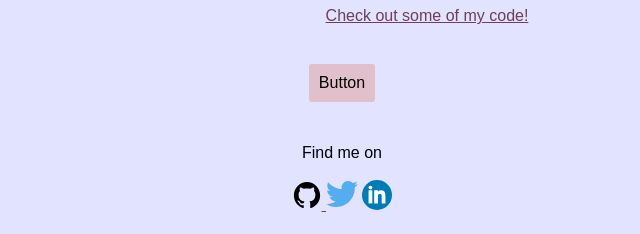
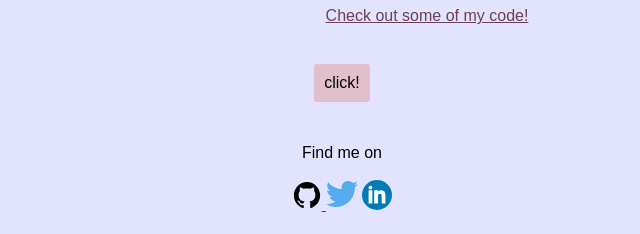
Before and after one commit to kendall0m/website-portfolio, a plain HTML site: page index.html in a window 1280 px wide. Shown: the part 329-563 px from the top of the page, 298-938 px from the left. Drawn offline with nearby package versions, Linux system fonts and the light colour scheme.

Commit message:
Update index.html

```diff
--- a/index.html
+++ b/index.html
@@ -43,7 +43,9 @@
    <br><br>
 
 
-    <button type="button">Button</button>
+    <button onclick="alert('thank you for clicking; nothing further is going to happen')">
+        click!
+      </button>
     <br>
 </div>
     <footer class="page-footer">
```
